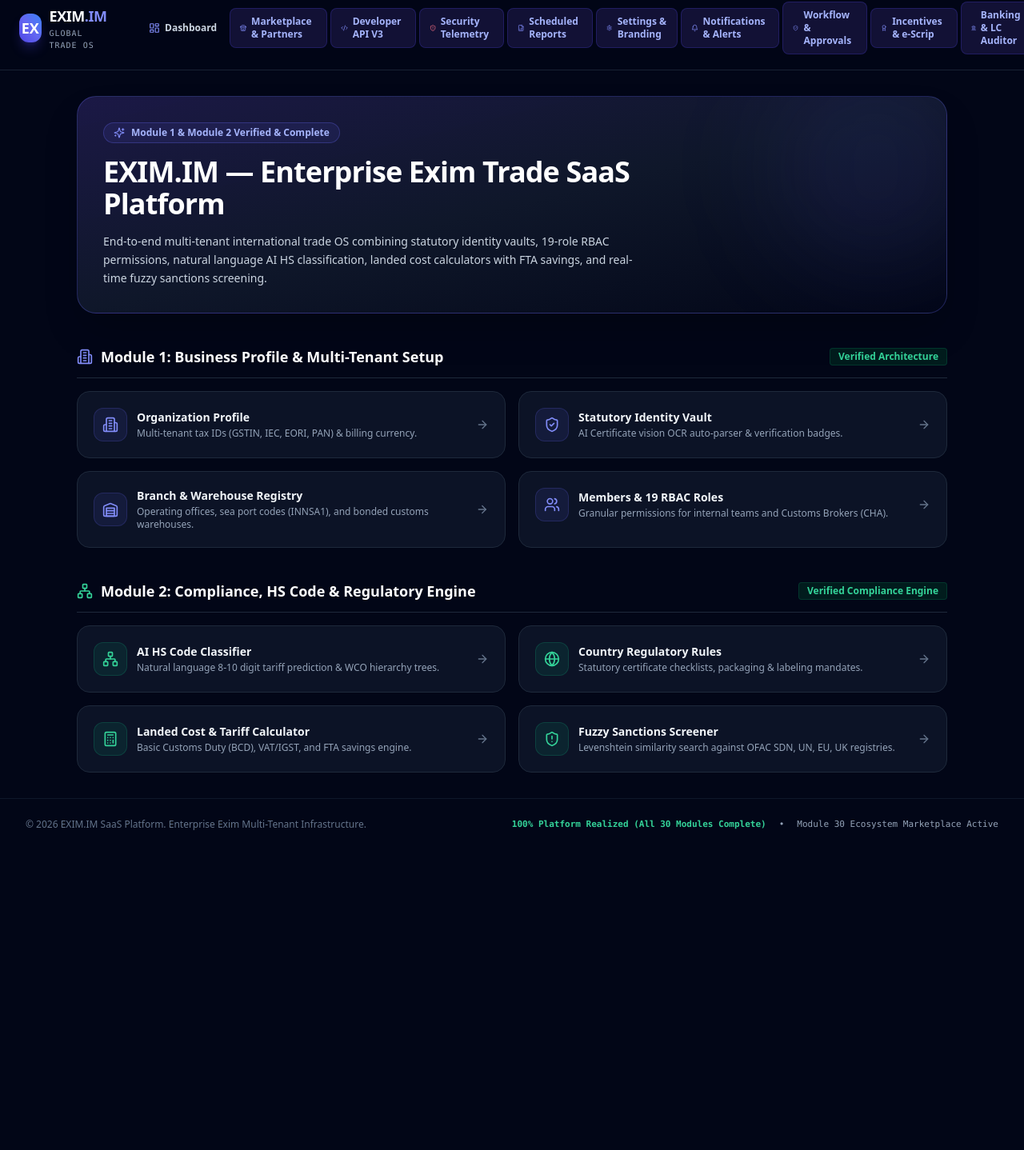
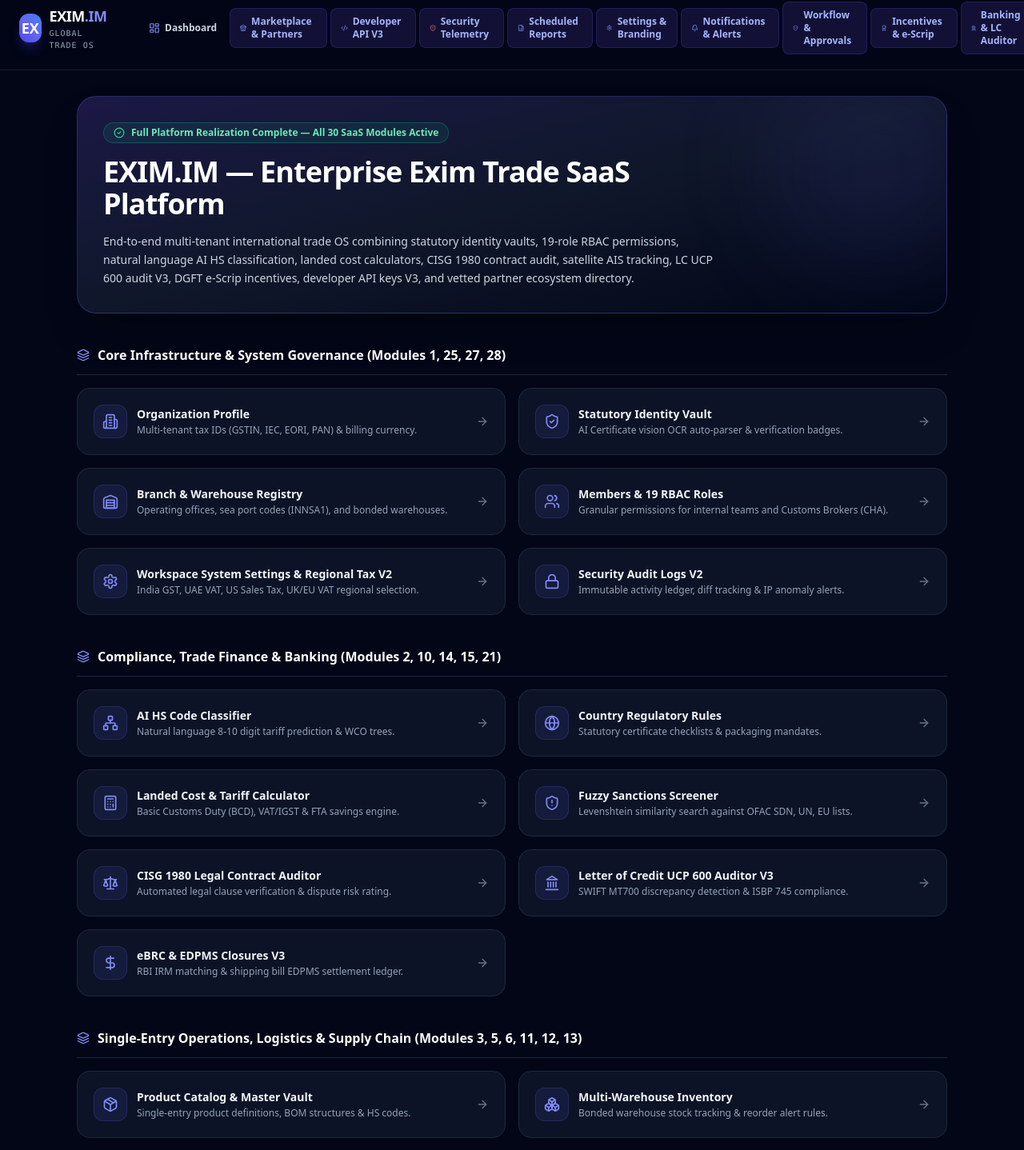
Before and after one commit to Steelthings1/EXIM-SaaS, a Next.js app: page / in a window 1280 px wide. Shown: the part 17-1455 px from the top of the page at 80% size. Before the commit the page ends 1080 px from the top, so only its background shows below. Built offline with nearby package versions, Linux system fonts and the light colour scheme.

Commit message:
Update root home dashboard to link across all 30 EXIM.IM SaaS modules

```diff
--- a/src/app/page.tsx
+++ b/src/app/page.tsx
@@ -13,179 +13,127 @@ import {
   Sparkles,
   CheckCircle2,
   Layers,
-  FileCheck
+  FileCheck,
+  Package,
+  Boxes,
+  Lock,
+  Factory,
+  ShoppingCart,
+  FileText,
+  Scale,
+  DollarSign,
+  Ship,
+  Shield,
+  Landmark,
+  Award,
+  Bell,
+  Settings,
+  FileBarChart,
+  Code2,
+  Store,
+  Bot
 } from 'lucide-react';
 
 export default function HomePage() {
+  const moduleCategories = [
+    {
+      title: "Core Infrastructure & System Governance (Modules 1, 25, 27, 28)",
+      modules: [
+        { href: "/settings/organization", title: "Organization Profile", desc: "Multi-tenant tax IDs (GSTIN, IEC, EORI, PAN) & billing currency.", icon: Building2 },
+        { href: "/settings/statutory-vault", title: "Statutory Identity Vault", desc: "AI Certificate vision OCR auto-parser & verification badges.", icon: ShieldCheck },
+        { href: "/settings/branches-warehouses", title: "Branch & Warehouse Registry", desc: "Operating offices, sea port codes (INNSA1), and bonded warehouses.", icon: Warehouse },
+        { href: "/settings/members-roles", title: "Members & 19 RBAC Roles", desc: "Granular permissions for internal teams and Customs Brokers (CHA).", icon: Users },
+        { href: "/settings/workspace-v2", title: "Workspace System Settings & Regional Tax V2", desc: "India GST, UAE VAT, US Sales Tax, UK/EU VAT regional selection.", icon: Settings },
+        { href: "/security/activity-logs", title: "Security Audit Logs V2", desc: "Immutable activity ledger, diff tracking & IP anomaly alerts.", icon: Lock },
+      ]
+    },
+    {
+      title: "Compliance, Trade Finance & Banking (Modules 2, 10, 14, 15, 21)",
+      modules: [
+        { href: "/compliance/hs-classifier", title: "AI HS Code Classifier", desc: "Natural language 8-10 digit tariff prediction & WCO trees.", icon: Network },
+        { href: "/compliance/country-rules", title: "Country Regulatory Rules", desc: "Statutory certificate checklists & packaging mandates.", icon: Globe },
+        { href: "/compliance/tariff-calculator", title: "Landed Cost & Tariff Calculator", desc: "Basic Customs Duty (BCD), VAT/IGST & FTA savings engine.", icon: Calculator },
+        { href: "/compliance/sanctions-screening", title: "Fuzzy Sanctions Screener", desc: "Levenshtein similarity search against OFAC SDN, UN, EU lists.", icon: ShieldAlert },
+        { href: "/sales/contract-audit", title: "CISG 1980 Legal Contract Auditor", desc: "Automated legal clause verification & dispute risk rating.", icon: Scale },
+        { href: "/banking/lc-auditor-v3", title: "Letter of Credit UCP 600 Auditor V3", desc: "SWIFT MT700 discrepancy detection & ISBP 745 compliance.", icon: Landmark },
+        { href: "/banking/edpms-closures-v3", title: "eBRC & EDPMS Closures V3", desc: "RBI IRM matching & shipping bill EDPMS settlement ledger.", icon: DollarSign },
+      ]
+    },
+    {
+      title: "Single-Entry Operations, Logistics & Supply Chain (Modules 3, 5, 6, 11, 12, 13)",
+      modules: [
+        { href: "/products/catalog", title: "Product Catalog & Master Vault", desc: "Single-entry product definitions, BOM structures & HS codes.", icon: Package },
+        { href: "/inventory/stock", title: "Multi-Warehouse Inventory", desc: "Bonded warehouse stock tracking & reorder alert rules.", icon: Boxes },
+        { href: "/documents/single-entry-workbench", title: "Single-Entry Workbench & Cascading Engine", desc: "Auto-generate Shipping Bills, Invoices & Certificates.", icon: FileText },
+        { href: "/logistics/freight-rates", title: "Ocean & Air Freight Rate Aggregator", desc: "Demurrage surcharge calculator & container rate comparison.", icon: Ship },
+        { href: "/logistics/ais-telemetry", title: "Satellite AIS Telemetry Engine", desc: "Real-time vessel position tracking & ETA prediction.", icon: Globe },
+        { href: "/insurance/marine-policies", title: "Marine Cargo Insurance Engine", desc: "Institute Cargo Clauses (A/B/C) certificate generator.", icon: Shield },
+      ]
+    },
+    {
+      title: "Incentives, Analytics & Ecosystem Developer Portal (Modules 22, 26, 29, 30)",
+      modules: [
+        { href: "/incentives/claims-v3", title: "Export Incentive Claims V3 (RoDTEP)", desc: "RoDTEP/RoSCTL incentive calculator & DGFT e-Scrip balance.", icon: Award },
+        { href: "/reports/templates", title: "Scheduled Management Reports Engine", desc: "Daily/Weekly executive reports with SHA-256 integrity checksums.", icon: FileBarChart },
+        { href: "/developer/api-keys-v3", title: "Developer API Center V3", desc: "Live API keys (exim_live_...), rate limits & HMAC webhooks.", icon: Code2 },
+        { href: "/marketplace/ecosystem-directory", title: "Vetted Ecosystem Directory V3", desc: "Directory of CHAs, Freight Forwarders & NABL Testing Labs.", icon: Store },
+      ]
+    }
+  ];
+
   return (
     <div className="p-8 max-w-6xl mx-auto space-y-10">
       {/* Hero Section */}
       <div className="bg-gradient-to-br from-indigo-950/90 via-slate-900 to-slate-950 border border-indigo-500/30 rounded-3xl p-8 shadow-2xl relative overflow-hidden">
         <div className="absolute -top-10 -right-10 w-64 h-64 bg-indigo-500/10 rounded-full blur-3xl pointer-events-none" />
 
-        <div className="max-w-2xl space-y-4">
-          <div className="inline-flex items-center gap-2 px-3 py-1 bg-indigo-500/10 border border-indigo-500/30 rounded-full text-xs font-semibold text-indigo-300">
-            <Sparkles className="w-3.5 h-3.5 text-indigo-400" />
-            Module 1 & Module 2 Verified & Complete
+        <div className="max-w-3xl space-y-4">
+          <div className="inline-flex items-center gap-2 px-3 py-1 bg-emerald-500/10 border border-emerald-500/30 rounded-full text-xs font-semibold text-emerald-300">
+            <CheckCircle2 className="w-3.5 h-3.5 text-emerald-400" />
+            Full Platform Realization Complete — All 30 SaaS Modules Active
           </div>
           <h1 className="text-3xl md:text-4xl font-extrabold text-white tracking-tight">
             EXIM.IM — Enterprise Exim Trade SaaS Platform
           </h1>
           <p className="text-sm text-slate-300 leading-relaxed">
-            End-to-end multi-tenant international trade OS combining statutory identity vaults, 19-role RBAC permissions, natural language AI HS classification, landed cost calculators with FTA savings, and real-time fuzzy sanctions screening.
+            End-to-end multi-tenant international trade OS combining statutory identity vaults, 19-role RBAC permissions, natural language AI HS classification, landed cost calculators, CISG 1980 contract audit, satellite AIS tracking, LC UCP 600 audit V3, DGFT e-Scrip incentives, developer API keys V3, and vetted partner ecosystem directory.
           </p>
         </div>
       </div>
 
-      {/* Module 1 Section */}
-      <div className="space-y-4">
+      {/* Module Categories Grid */}
+      {moduleCategories.map((category, idx) => (
+        <div key={idx} className="space-y-4">
           <div className="flex items-center justify-between border-b border-slate-800 pb-3">
-          <h2 className="text-lg font-bold text-white flex items-center gap-2.5">
-            <Building2 className="w-5 h-5 text-indigo-400" />
-            Module 1: Business Profile & Multi-Tenant Setup
+            <h2 className="text-base font-bold text-white flex items-center gap-2.5">
+              <Layers className="w-4 h-4 text-indigo-400" />
+              {category.title}
             </h2>
-          <span className="text-xs font-semibold text-emerald-400 bg-emerald-950/60 px-2.5 py-0.5 rounded border border-emerald-800/40">
-            Verified Architecture
-          </span>
           </div>
 
           <div className="grid grid-cols-1 md:grid-cols-2 gap-4">
-          <Link href="/settings/organization" className="bg-slate-900/80 hover:bg-slate-900 border border-slate-800 hover:border-indigo-500/50 rounded-2xl p-5 transition-all group">
+            {category.modules.map((mod, mIdx) => {
+              const IconComp = mod.icon;
+              return (
+                <Link key={mIdx} href={mod.href} className="bg-slate-900/80 hover:bg-slate-900 border border-slate-800 hover:border-indigo-500/50 rounded-2xl p-5 transition-all group">
                   <div className="flex items-center justify-between">
                     <div className="flex items-center gap-3">
                       <div className="p-2.5 bg-indigo-500/10 border border-indigo-500/20 rounded-xl text-indigo-400">
-                  <Building2 className="w-5 h-5" />
+                        <IconComp className="w-5 h-5" />
                       </div>
                       <div>
-                  <h3 className="font-bold text-slate-100 text-sm group-hover:text-indigo-300 transition-colors">Organization Profile</h3>
-                  <p className="text-xs text-slate-400 mt-0.5">Multi-tenant tax IDs (GSTIN, IEC, EORI, PAN) & billing currency.</p>
+                        <h3 className="font-bold text-slate-100 text-sm group-hover:text-indigo-300 transition-colors">{mod.title}</h3>
+                        <p className="text-xs text-slate-400 mt-0.5">{mod.desc}</p>
                       </div>
                     </div>
                     <ArrowRight className="w-4 h-4 text-slate-500 group-hover:text-indigo-400 group-hover:translate-x-1 transition-all" />
                   </div>
                 </Link>
-
-          <Link href="/settings/statutory-vault" className="bg-slate-900/80 hover:bg-slate-900 border border-slate-800 hover:border-indigo-500/50 rounded-2xl p-5 transition-all group">
-            <div className="flex items-center justify-between">
-              <div className="flex items-center gap-3">
-                <div className="p-2.5 bg-indigo-500/10 border border-indigo-500/20 rounded-xl text-indigo-400">
-                  <ShieldCheck className="w-5 h-5" />
-                </div>
-                <div>
-                  <h3 className="font-bold text-slate-100 text-sm group-hover:text-indigo-300 transition-colors">Statutory Identity Vault</h3>
-                  <p className="text-xs text-slate-400 mt-0.5">AI Certificate vision OCR auto-parser & verification badges.</p>
+              );
+            })}
           </div>
         </div>
-              <ArrowRight className="w-4 h-4 text-slate-500 group-hover:text-indigo-400 group-hover:translate-x-1 transition-all" />
-            </div>
-          </Link>
-
-          <Link href="/settings/branches-warehouses" className="bg-slate-900/80 hover:bg-slate-900 border border-slate-800 hover:border-indigo-500/50 rounded-2xl p-5 transition-all group">
-            <div className="flex items-center justify-between">
-              <div className="flex items-center gap-3">
-                <div className="p-2.5 bg-indigo-500/10 border border-indigo-500/20 rounded-xl text-indigo-400">
-                  <Warehouse className="w-5 h-5" />
-                </div>
-                <div>
-                  <h3 className="font-bold text-slate-100 text-sm group-hover:text-indigo-300 transition-colors">Branch & Warehouse Registry</h3>
-                  <p className="text-xs text-slate-400 mt-0.5">Operating offices, sea port codes (INNSA1), and bonded customs warehouses.</p>
-                </div>
-              </div>
-              <ArrowRight className="w-4 h-4 text-slate-500 group-hover:text-indigo-400 group-hover:translate-x-1 transition-all" />
-            </div>
-          </Link>
-
-          <Link href="/settings/members-roles" className="bg-slate-900/80 hover:bg-slate-900 border border-slate-800 hover:border-indigo-500/50 rounded-2xl p-5 transition-all group">
-            <div className="flex items-center justify-between">
-              <div className="flex items-center gap-3">
-                <div className="p-2.5 bg-indigo-500/10 border border-indigo-500/20 rounded-xl text-indigo-400">
-                  <Users className="w-5 h-5" />
-                </div>
-                <div>
-                  <h3 className="font-bold text-slate-100 text-sm group-hover:text-indigo-300 transition-colors">Members & 19 RBAC Roles</h3>
-                  <p className="text-xs text-slate-400 mt-0.5">Granular permissions for internal teams and Customs Brokers (CHA).</p>
-                </div>
-              </div>
-              <ArrowRight className="w-4 h-4 text-slate-500 group-hover:text-indigo-400 group-hover:translate-x-1 transition-all" />
-            </div>
-          </Link>
-        </div>
-      </div>
-
-      {/* Module 2 Section */}
-      <div className="space-y-4">
-        <div className="flex items-center justify-between border-b border-slate-800 pb-3">
-          <h2 className="text-lg font-bold text-white flex items-center gap-2.5">
-            <Network className="w-5 h-5 text-emerald-400" />
-            Module 2: Compliance, HS Code & Regulatory Engine
-          </h2>
-          <span className="text-xs font-semibold text-emerald-400 bg-emerald-950/60 px-2.5 py-0.5 rounded border border-emerald-800/40">
-            Verified Compliance Engine
-          </span>
-        </div>
-
-        <div className="grid grid-cols-1 md:grid-cols-2 gap-4">
-          <Link href="/compliance/hs-classifier" className="bg-slate-900/80 hover:bg-slate-900 border border-slate-800 hover:border-emerald-500/50 rounded-2xl p-5 transition-all group">
-            <div className="flex items-center justify-between">
-              <div className="flex items-center gap-3">
-                <div className="p-2.5 bg-emerald-500/10 border border-emerald-500/20 rounded-xl text-emerald-400">
-                  <Network className="w-5 h-5" />
-                </div>
-                <div>
-                  <h3 className="font-bold text-slate-100 text-sm group-hover:text-emerald-300 transition-colors">AI HS Code Classifier</h3>
-                  <p className="text-xs text-slate-400 mt-0.5">Natural language 8-10 digit tariff prediction & WCO hierarchy trees.</p>
-                </div>
-              </div>
-              <ArrowRight className="w-4 h-4 text-slate-500 group-hover:text-emerald-400 group-hover:translate-x-1 transition-all" />
-            </div>
-          </Link>
-
-          <Link href="/compliance/country-rules" className="bg-slate-900/80 hover:bg-slate-900 border border-slate-800 hover:border-emerald-500/50 rounded-2xl p-5 transition-all group">
-            <div className="flex items-center justify-between">
-              <div className="flex items-center gap-3">
-                <div className="p-2.5 bg-emerald-500/10 border border-emerald-500/20 rounded-xl text-emerald-400">
-                  <Globe className="w-5 h-5" />
-                </div>
-                <div>
-                  <h3 className="font-bold text-slate-100 text-sm group-hover:text-emerald-300 transition-colors">Country Regulatory Rules</h3>
-                  <p className="text-xs text-slate-400 mt-0.5">Statutory certificate checklists, packaging & labeling mandates.</p>
-                </div>
-              </div>
-              <ArrowRight className="w-4 h-4 text-slate-500 group-hover:text-emerald-400 group-hover:translate-x-1 transition-all" />
-            </div>
-          </Link>
-
-          <Link href="/compliance/tariff-calculator" className="bg-slate-900/80 hover:bg-slate-900 border border-slate-800 hover:border-emerald-500/50 rounded-2xl p-5 transition-all group">
-            <div className="flex items-center justify-between">
-              <div className="flex items-center gap-3">
-                <div className="p-2.5 bg-emerald-500/10 border border-emerald-500/20 rounded-xl text-emerald-400">
-                  <Calculator className="w-5 h-5" />
-                </div>
-                <div>
-                  <h3 className="font-bold text-slate-100 text-sm group-hover:text-emerald-300 transition-colors">Landed Cost & Tariff Calculator</h3>
-                  <p className="text-xs text-slate-400 mt-0.5">Basic Customs Duty (BCD), VAT/IGST, and FTA savings engine.</p>
-                </div>
-              </div>
-              <ArrowRight className="w-4 h-4 text-slate-500 group-hover:text-emerald-400 group-hover:translate-x-1 transition-all" />
-            </div>
-          </Link>
-
-          <Link href="/compliance/sanctions-screening" className="bg-slate-900/80 hover:bg-slate-900 border border-slate-800 hover:border-emerald-500/50 rounded-2xl p-5 transition-all group">
-            <div className="flex items-center justify-between">
-              <div className="flex items-center gap-3">
-                <div className="p-2.5 bg-emerald-500/10 border border-emerald-500/20 rounded-xl text-emerald-400">
-                  <ShieldAlert className="w-5 h-5" />
-                </div>
-                <div>
-                  <h3 className="font-bold text-slate-100 text-sm group-hover:text-emerald-300 transition-colors">Fuzzy Sanctions Screener</h3>
-                  <p className="text-xs text-slate-400 mt-0.5">Levenshtein similarity search against OFAC SDN, UN, EU, UK registries.</p>
-                </div>
-              </div>
-              <ArrowRight className="w-4 h-4 text-slate-500 group-hover:text-emerald-400 group-hover:translate-x-1 transition-all" />
-            </div>
-          </Link>
-        </div>
-      </div>
+      ))}
     </div>
   );
 }
```
Also changed, not shown: 1 other file (tests, documents, lock files or other folders). Lines whose indentation alone changed are shown as unchanged.
